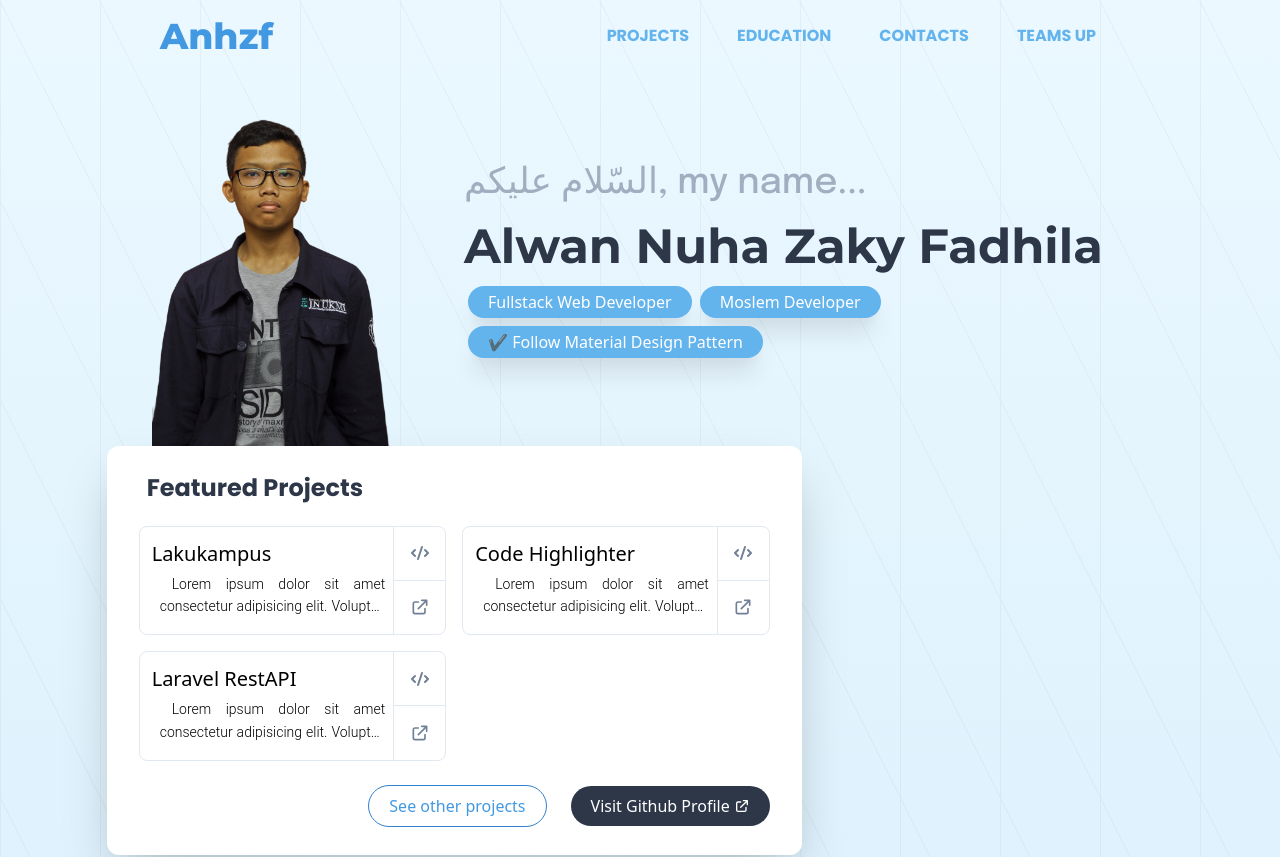
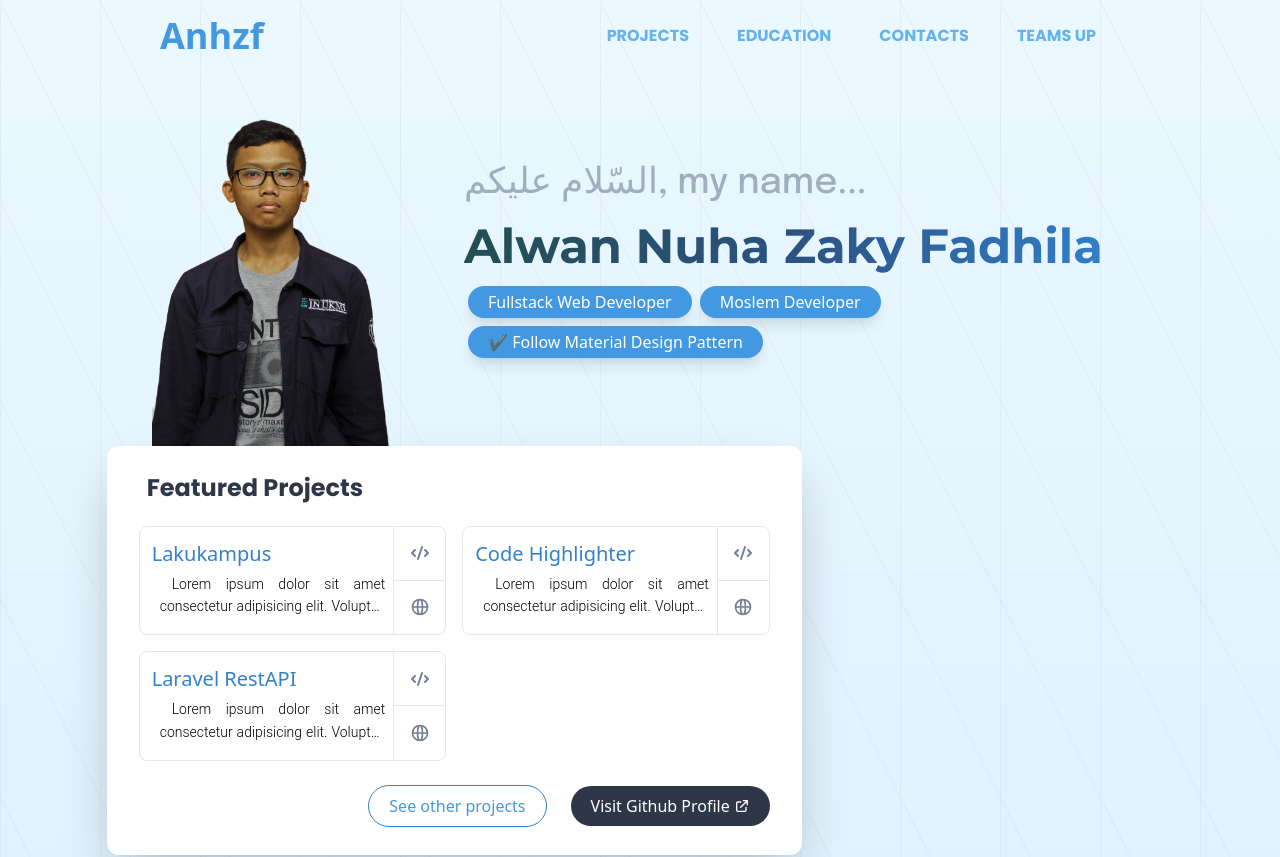
Before and after one commit to anhzf/anhzf.github.io-legacy, a React (Create React App) app: page / in a window 1280 px wide. Shown: the top 857 px of the page. Built offline with nearby package versions, Linux system fonts and the light colour scheme.

Commit message:
feat: :lipstick: fix small styles on header and section card

```diff
--- a/src/components/TheHeader/classes.ts
+++ b/src/components/TheHeader/classes.ts
@@ -7,15 +7,15 @@ const classStyle : {
     navbar__container: 'm-0 ml-auto h-full py-2 list-none flex justify-center items-center',
     navbar__item: 'my-3 mx-2 py-1 px-4 font-poppins font-bold text-blue-400 uppercase rounded-full hover:bg-blue-400 hover:font-semibold hover:text-white transition-colors duration-75 ease-in',
 
-    brand: 'font-montserrat font-extrabold text-4xl text-blue-500',
-    badge: 'cursor-pointer m-1 py-1 px-5 bg-blue-400 text-white font-normal rounded-full shadow-xl hover:bg-blue-500 hover:shadow-sm transition-colors transition-shadow duration-100 ease-in',
+    brand: 'font-extrabold text-4xl text-blue-500',
+    badge: 'cursor-pointer m-1 py-1 px-5 bg-blue-500 text-white font-normal rounded-full shadow-lg hover:bg-blue-600 hover:shadow-sm transition-colors transition-shadow duration-100 ease-in',
 
     headerBanner: 'h-full px-6 grid grid-cols-12 gap-x-16',
     headerBanner__photo: 'w-full self-end col-span-3 col-start-2',
 
     headerBanner__content: 'flex flex-col justify-center col-span-7',
     headerBanner__content__title1: 'm-0 font-epilogue font-medium text-4xl text-gray-500',
-    headerBanner__content__title2: 'm-0 font-montserrat font-bold text-5xl text-gray-800',
+    headerBanner__content__title2: 'm-0 font-montserrat font-bold text-5xl bg-clip-text text-transparent bg-gradient-to-r from-teal-900 to-blue-500 via-blue-800 to-blue-600',
     headerBanner__content__subtitle: 'flex flex-wrap',
 }
 
--- a/src/components/TheMain/classes.ts
+++ b/src/components/TheMain/classes.ts
@@ -18,7 +18,7 @@ const classStyle : {
     homeSectionCard__content__list__item: 'cursor-default bg-white border rounded-lg grid grid-cols-6 hover:bg-gray-100 hover:bg-opacity-75',
     homeSectionCard__content__list__item__content: 'col-span-5 pl-3 py-2 border-r',
     homeSectionCard__content__list__item__action: 'flex flex-col justify-center items-stretch divide-y',
-    homeSectionCard__content__list__item__title: 'my-1 pr-1 font-medium text-xl truncate',
+    homeSectionCard__content__list__item__title: 'my-1 pr-1 font-medium text-xl text-blue-600 truncate',
     homeSectionCard__content__list__item__desc: 'mx-2 mt-1 mb-2 font-roboto font-light indent-3 text-justify text-sm leading-relaxed line-clamp-2',
     homeSectionCard__content__list__item__action__btn: 'flex-grow cursor-pointer m-0 w-full p-2 text-gray-600 flex justify-center items-center first:rounded-br-lg last:rounded-br-lg hover:bg-opacity-50 hover:bg-gray-300 active:bg-gray-400',
     homeSectionCard__content__list__item__action__icon: 'h-5',
--- a/src/components/TheMain/homeSectionCard.tsx
+++ b/src/components/TheMain/homeSectionCard.tsx
@@ -90,7 +90,7 @@ export function ContentListItem({
                     <Icon.Code className={C.homeSectionCard__content__list__item__action__icon}/>
                 </div>
                 <div className={C.homeSectionCard__content__list__item__action__btn} title="View Demo">
-                    <Icon.ExternalLink className={C.homeSectionCard__content__list__item__action__icon}/>
+                    <Icon.GlobeAlt className={C.homeSectionCard__content__list__item__action__icon}/>
                 </div>
             </div>
         </li>
```
